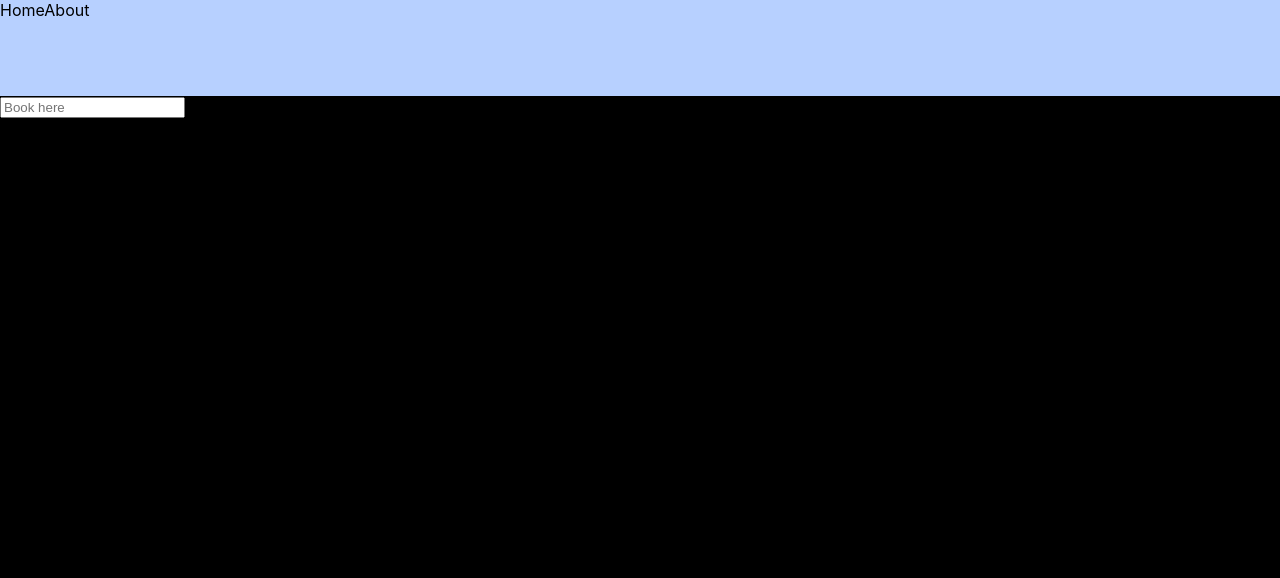
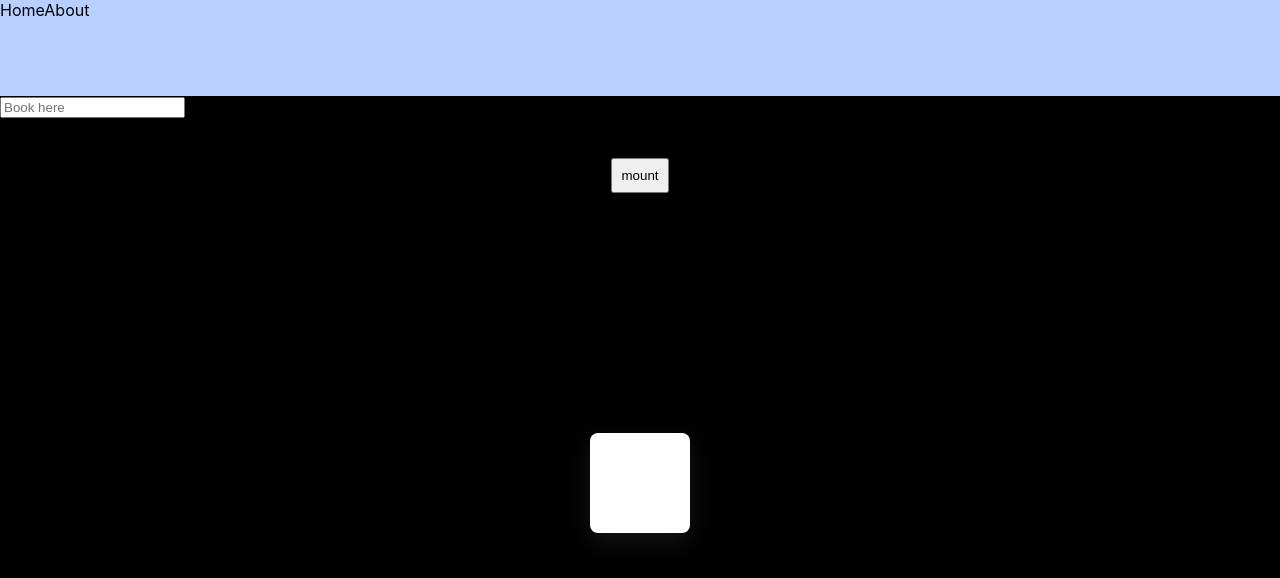
Before and after one commit to MarkonLehel/gttg-frontend, a React (Create React App) app: page / in a window 1280 px wide. Shown: the top 578 px of the page. Built offline with nearby package versions, Linux system fonts and the light colour scheme.

Commit message:
Add tast item for animation

```diff
--- a/src/App.css
+++ b/src/App.css
@@ -27,11 +27,16 @@ html {
   color: #000;
 }
 
+.planets-segment {
+  text-align: center;
+  padding: 40px;
+}
+
 button {
   padding: 8px;
 }
 
-.card-container {
+.planets-card-container {
   padding: 40px;
   margin-top: 200px;
   min-height: 200px;
--- a/src/App.js
+++ b/src/App.js
@@ -6,6 +6,7 @@ import About from './components/pages/About';
 
 const App = props=> {
   return (
+    <>
     <div className="container">
       <Router>
         <Header />
@@ -18,10 +19,20 @@ const App = props=> {
 
         </Route>
         <Route path="/about">
-          <About/>
+          <About />
         </Route>
       </Router>
     </div>
+
+    <div className="planets-segment">
+      <button onClick={() => {
+        //
+      }}>mount</button>
+      <div className="planets-card-container">
+        <div className="item"></div>
+         </div>
+      </div>
+    </>
   );
 }
 
```
